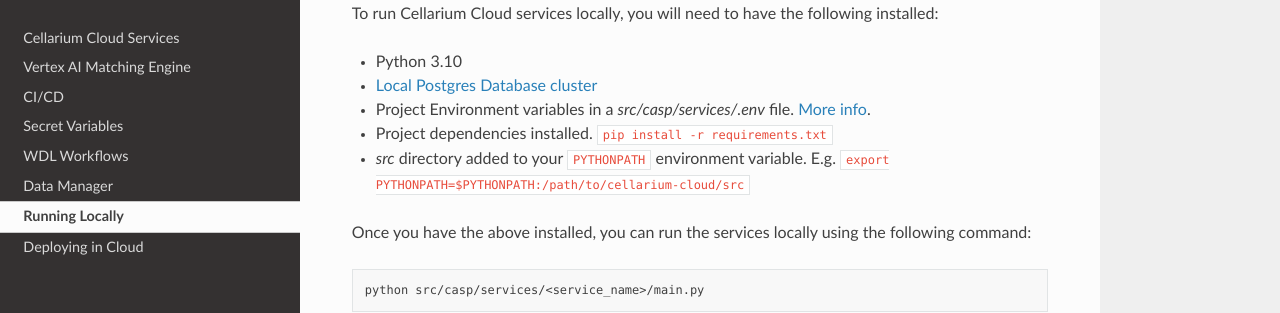
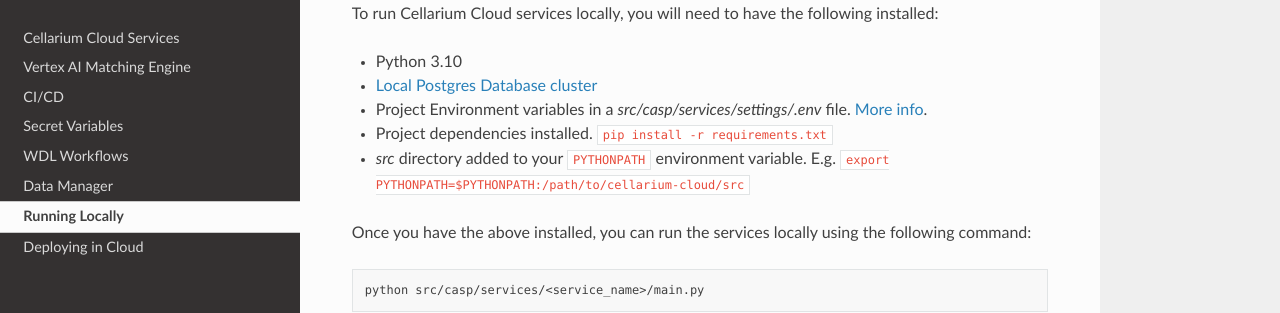
Before and after one commit to cellarium-ai/cellarium-cloud, a Sphinx documentation site: the page built from docs/source/modules/running_locally.rst, in a window 1280 px wide and 900 px high. Shown: the part 158-471 px from the top of the window. Built offline with Sphinx 7.4.7 and the Read the Docs theme 2.0.0, drawn with Linux system fonts in a browser that asks for light colours; pages that are not in the unit, such as notebooks, are missing from menus.

```diff
--- a/docs/source/modules/running_locally.rst
+++ b/docs/source/modules/running_locally.rst
@@ -4,7 +4,7 @@ To run Cellarium Cloud services locally, you will need to have the following ins
 
 - Python 3.10
 - `Local Postgres Database cluster <https://www.docker.com/blog/how-to-use-the-postgres-docker-official-image>`_
-- Project Environment variables in a `src/casp/services/.env` file. :ref:`More info <Project Secrets>`.
+- Project Environment variables in a `src/casp/services/settings/.env` file. :ref:`More info <Project Secrets>`.
 - Project dependencies installed. ``pip install -r requirements.txt``
 - `src` directory added to your ``PYTHONPATH`` environment variable. E.g. ``export PYTHONPATH=$PYTHONPATH:/path/to/cellarium-cloud/src``
 
```
Also changed, not shown: src/casp/services/README.rst, src/casp/services/admin/README.rst, src/casp/services/api/README.rst, src/casp/services/model_inference/README.rst.
